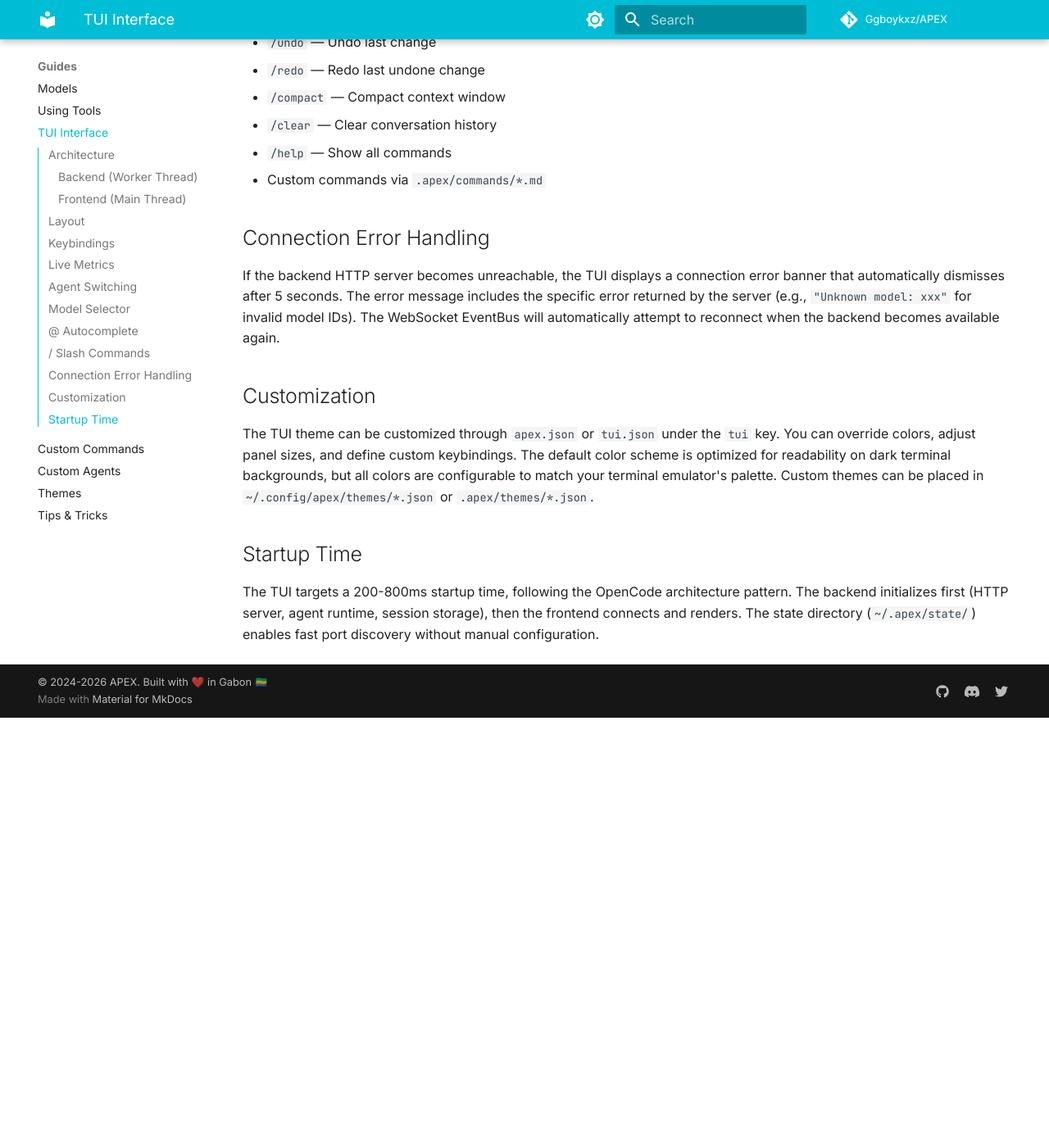
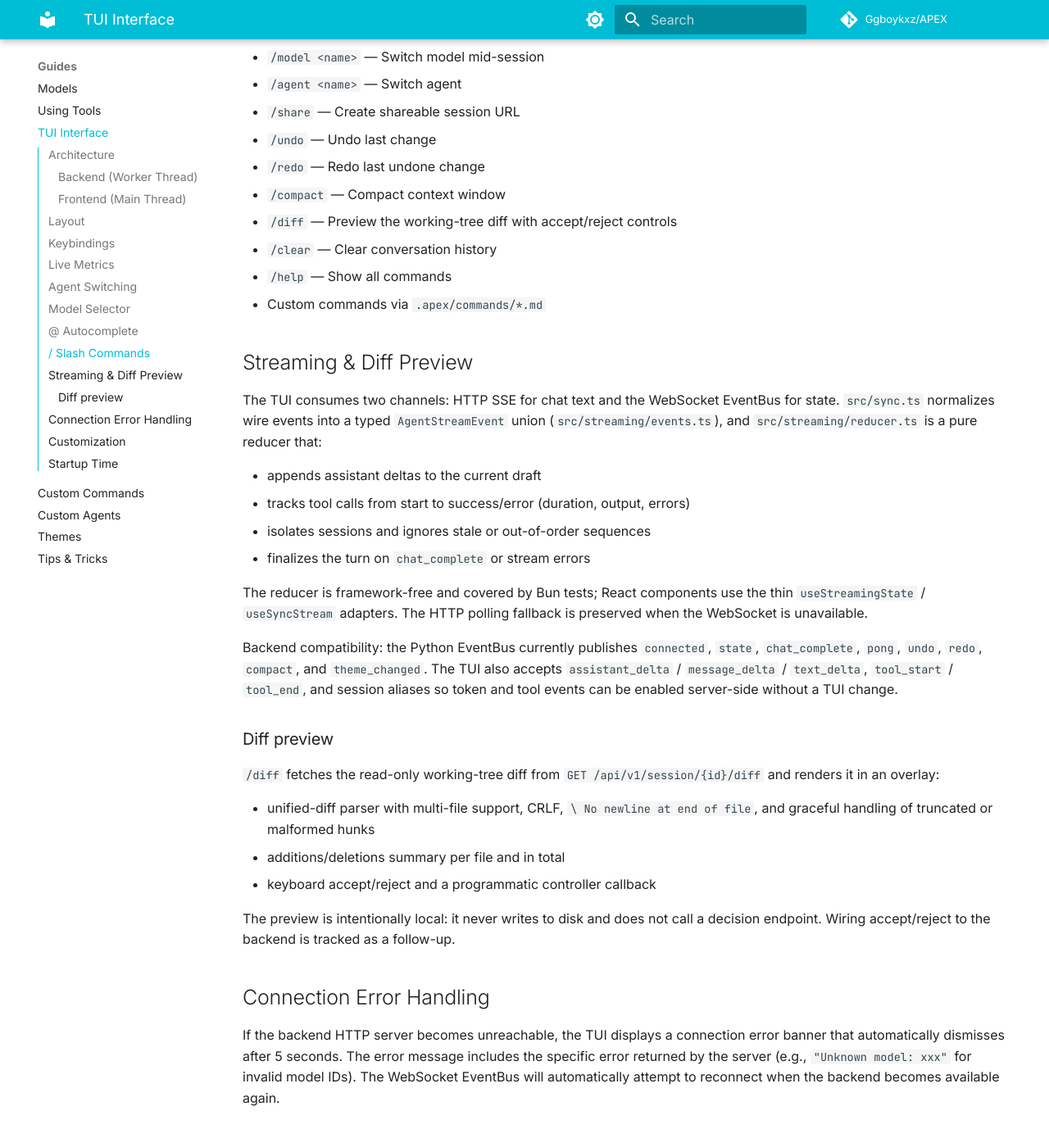
Before and after one commit to Ggboykxz/APEX, an MkDocs documentation site: the page built from docs/guides/tui.md, in a window 1280 px wide and 1400 px high, scrolled down 3870 px. Shown: the top 1389 px of the window at 82% size. Built offline with MkDocs 1.6.1 and Material for MkDocs 9.7.7, drawn with Linux system fonts in a browser that asks for light colours; comment, search, counter and statistics services are not loaded; the version menu is left out; before the commit the page ends 4746 px from its top, so only the background shows below that; some of the changed text lies outside the part shown.

Commit message:
docs(apex): document repository map and tui streaming

```diff
--- a/docs/guides/tui.md
+++ b/docs/guides/tui.md
@@ -27,6 +27,8 @@ The Ink + React TUI runs as the main thread, rendering the terminal UI at full s
 - **Stateless overlays** (`src/components/overlays.tsx`) — CommandPalette, ModelSelector, ThemeSelector, AgentSelector, SessionList, FileFinder, HelpOverlay, StatusOverlay render state; keyboard navigation lives in `ApexApp`.
 - **Theme Detection** — Automatic dark/light mode detection from terminal settings
 - **SyncProvider** — Real-time state synchronization via WebSocket EventBus
+- **Streaming layer** (`src/streaming/`) — pure reducer for assistant deltas, tool-call lifecycle, and session isolation, plus React adapters; normalizes backend EventBus payloads into a typed event union
+- **Diff preview** (`src/diff/`, `components/DiffPreview.tsx`) — unified-diff parser and accept/reject state machine; `/diff` previews the working tree without writing to disk
 - **@ Autocomplete** — File, agent, and MCP server autocomplete when typing @
 - **/ Slash Commands** — Built-in and custom command palette
 - **Runtimes** — `tsx` (Node) or Bun (`bun run src/App.tsx`; scripts `dev:bun` / `start:bun`)
@@ -101,9 +103,46 @@ APEX supports built-in and custom slash commands:
 - `/undo` — Undo last change
 - `/redo` — Redo last undone change
 - `/compact` — Compact context window
+- `/diff` — Preview the working-tree diff with accept/reject controls
 - `/clear` — Clear conversation history
 - `/help` — Show all commands
 - Custom commands via `.apex/commands/*.md`
+
+## Streaming & Diff Preview
+
+The TUI consumes two channels: HTTP SSE for chat text and the WebSocket EventBus
+for state. `src/sync.ts` normalizes wire events into a typed
+`AgentStreamEvent` union (`src/streaming/events.ts`), and
+`src/streaming/reducer.ts` is a pure reducer that:
+
+- appends assistant deltas to the current draft
+- tracks tool calls from start to success/error (duration, output, errors)
+- isolates sessions and ignores stale or out-of-order sequences
+- finalizes the turn on `chat_complete` or stream errors
+
+The reducer is framework-free and covered by Bun tests; React components use the
+thin `useStreamingState` / `useSyncStream` adapters. The HTTP polling fallback is
+preserved when the WebSocket is unavailable.
+
+Backend compatibility: the Python EventBus currently publishes `connected`,
+`state`, `chat_complete`, `pong`, `undo`, `redo`, `compact`, and
+`theme_changed`. The TUI also accepts `assistant_delta` / `message_delta` /
+`text_delta`, `tool_start` / `tool_end`, and session aliases so token and tool
+events can be enabled server-side without a TUI change.
+
+### Diff preview
+
+`/diff` fetches the read-only working-tree diff from
+`GET /api/v1/session/{id}/diff` and renders it in an overlay:
+
+- unified-diff parser with multi-file support, CRLF, `\ No newline at end of file`,
+  and graceful handling of truncated or malformed hunks
+- additions/deletions summary per file and in total
+- keyboard accept/reject and a programmatic controller callback
+
+The preview is intentionally local: it never writes to disk and does not call a
+decision endpoint. Wiring accept/reject to the backend is tracked as a
+follow-up.
 
 ## Connection Error Handling
 
--- a/mkdocs.yml
+++ b/mkdocs.yml
@@ -87,6 +87,7 @@ nav:
       - Config File: reference/config.md
       - API: reference/api.md
       - HTTP Endpoints: reference/http-api.md
+      - Repository Map: reference/repomap.md
   - Contributing: contributing.md
   - Engineering:
       - Git Workflow: git-workflow.md
```
Also changed, not shown: AGENTS.md (+11 -1 lines), CHANGELOG.md (+7 -0 lines), docs/changelog.md (+7 -0 lines), docs/guides/tools.md (+1 -1 lines), docs/reference/repomap.md (added, +110 -0 lines).
